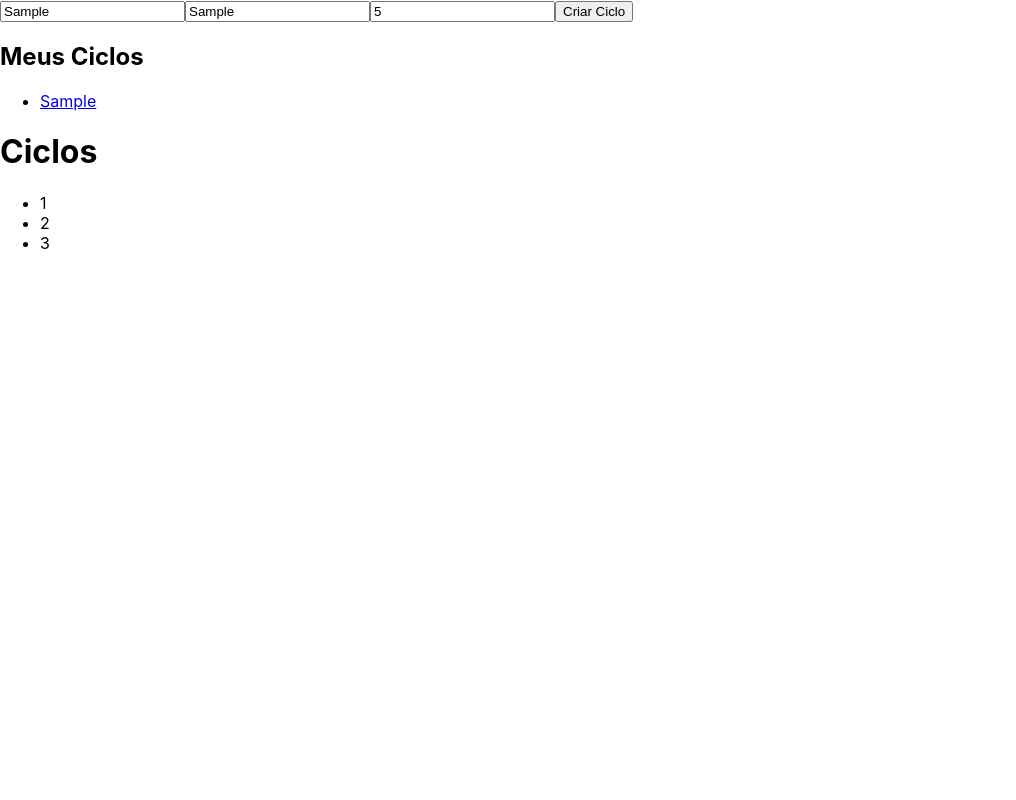
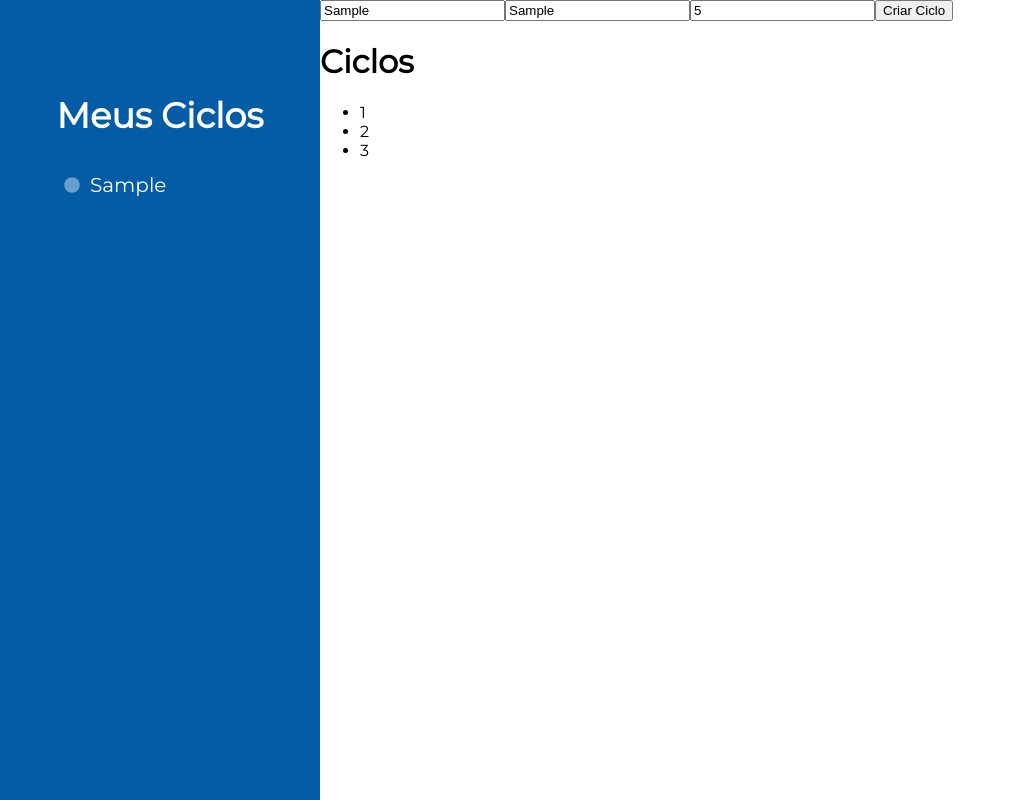
Before and after one commit to PauloRhyanK/frontendCDE, a React (Create React App) app: page / in a window 1280 px wide. Both pictures are taken after typing "Sample", "Sample", "5" into the empty fields and a click on the button "Criar Ciclo". Shown: the whole page, without its empty margins (0-1016 px from the left). Built offline with nearby package versions, Linux system fonts and the light colour scheme.

Commit message:
feat(ui): navbar

```diff
--- a/package.json
+++ b/package.json
@@ -3,9 +3,11 @@
   "version": "0.1.0",
   "private": true,
   "dependencies": {
+    "@fontsource/montserrat": "^5.1.1",
     "cra-template": "1.2.0",
     "react": "^19.0.0",
     "react-dom": "^19.0.0",
+    "react-icons": "^5.4.0",
     "react-router-dom": "^7.1.3",
     "react-scripts": "5.0.1"
   },
--- a/src/App.js
+++ b/src/App.js
@@ -2,19 +2,20 @@ import "./App.css";
 import { BrowserRouter as Router, Routes, Route } from "react-router-dom";
 import Navbar from "./components/Layout/Navbar/Navbar";
 import Home from "./pages/Home";
-import Todos from "./pages/Todos";
 import { useState } from "react";
 import ComponentRender from "./components/ComponentRender";
 import NewCiclo from "./components/NewCiclo";
-
+import "@fontsource/montserrat";
 function App() {
   const [tabs, setTabs] = useState([]);
 
   return (
     <>
+      <Router>
+        <div className="main">
+          <Navbar pages={tabs} />
+          <div>
             <NewCiclo setArray={setTabs} />
-      <Router>
-        <Navbar pages={tabs} />
             <Routes>
               <Route path="/" element={<Home />} />
 
@@ -23,6 +24,8 @@ function App() {
                 element={<ComponentRender components={tabs} />}
               />
             </Routes>
+          </div>
+        </div>
       </Router>
     </>
   );
--- /dev/null
+++ b/src/components/Layout/Navbar/ItemC.jsx
@@ -0,0 +1,30 @@
+import { Link } from "react-router-dom";
+import { IoMdRadioButtonOn } from "react-icons/io";
+import { FaCircle } from "react-icons/fa";
+import { useState } from "react";
+
+function ItemC({ index, tab }) {
+  const [check, setCheck] = useState(false);
+
+  const handleClick = () => {
+    setCheck((prevCheck) => !prevCheck);
+  };
+
+  return (
+    <>
+      <li key={index} onClick={handleClick}>
+        {check ? (
+          <IoMdRadioButtonOn color="white" />
+        ) : (
+          <FaCircle color="#689DC9" />
+        )}
+
+        <Link className="noLink" to={`/pages/${index}`}>
+          <h6>{tab.name}</h6>
+        </Link>
+      </li>
+    </>
+  );
+}
+
+export default ItemC;
--- a/src/components/Layout/Navbar/Navbar.jsx
+++ b/src/components/Layout/Navbar/Navbar.jsx
@@ -1,15 +1,14 @@
 import React from "react";
-import { Link } from "react-router-dom";
+
+import ItemC from "./ItemC";
 
 function Navbar({ pages }) {
   return (
-    <nav>
+    <nav className="navBar">
       <h1>Meus Ciclos</h1>
       <ul>
         {pages.map((tab, index) => (
-          <li key={index}>
-            <Link to={`/pages/${index}`}>{tab.name}</Link>
-          </li>
+          <ItemC index={index} tab={tab} />
         ))}
       </ul>
     </nav>
--- a/src/index.css
+++ b/src/index.css
@@ -1,13 +1,105 @@
 body {
   margin: 0;
-  font-family: -apple-system, BlinkMacSystemFont, 'Segoe UI', 'Roboto', 'Oxygen',
-    'Ubuntu', 'Cantarell', 'Fira Sans', 'Droid Sans', 'Helvetica Neue',
-    sans-serif;
+  font-family: -apple-system, BlinkMacSystemFont, "Montserrat", "Segoe UI",
+    "Roboto", "Oxygen", "Ubuntu", "Cantarell", "Fira Sans", "Droid Sans",
+    "Helvetica Neue", sans-serif;
   -webkit-font-smoothing: antialiased;
   -moz-osx-font-smoothing: grayscale;
 }
 
 code {
-  font-family: source-code-pro, Menlo, Monaco, Consolas, 'Courier New',
+  font-family: source-code-pro, Menlo, Monaco, Consolas, "Courier New",
     monospace;
 }
+
+/*
+  Paleta:
+    Braco       : #FFFFFF
+    Azul escuro : #035CA5
+    Azul Claro  : #008CFF
+    Azul Fundo  : #689DC9
+    Preto       : #000000
+    Cinza claro : #CAC4D0
+    Cinza Fundo : #F5F5F5
+*/
+
+.main {
+  font-family: "Montserrat";
+  width: 100%;
+  height: 100vh;
+
+  display: grid;
+  grid-template-columns: 25% 75%;
+}
+
+.navBar {
+  padding-top: 65px;
+  background-color: #035ca5;
+  color: #ffffff;
+
+  display: flex;
+  align-items: center;
+  flex-direction: column;
+}
+
+.navBar ul {
+  list-style: none;
+  padding: 0px;
+  width: 60%;
+}
+
+.navBar li {
+  display: flex;
+  align-items: center;
+}
+
+.navBar input[type="radio"] {
+  appearance: none;
+  -webkit-appearance: none;
+  -moz-appearance: none;
+  width: 25px;
+  height: 25px;
+  border: 2px solid #2b292e;
+  border-radius: 50%;
+  background-color: #ffffff;
+  cursor: pointer;
+  position: relative;
+}
+
+.navBar input[type="radio"]:checked {
+  background-color: #035ca5;
+}
+
+.navBar input[type="radio"]:checked::before {
+  content: "";
+  display: block;
+  width: 15px;
+  height: 15px;
+  border-radius: 50%;
+  background-color: #ffffff;
+  position: absolute;
+  top: 50%;
+  left: 50%;
+  transform: translate(-50%, -50%);
+}
+
+.navBar h1 {
+  margin-bottom: 10px;
+  font-size: 35px;
+  font-weight: 1000;
+  color: inherit;
+}
+
+.navBar h6 {
+  margin-top: 10px;
+  margin-bottom: 10px;
+  margin-left: 10px;
+
+  font-size: 20px;
+  font-weight: 450;
+  color: #ffffff;
+}
+
+.noLink {
+  text-decoration: none;
+}
```
Also changed, not shown: 1 other file (tests, documents, lock files or other folders). Lines whose indentation alone changed are shown as unchanged.
